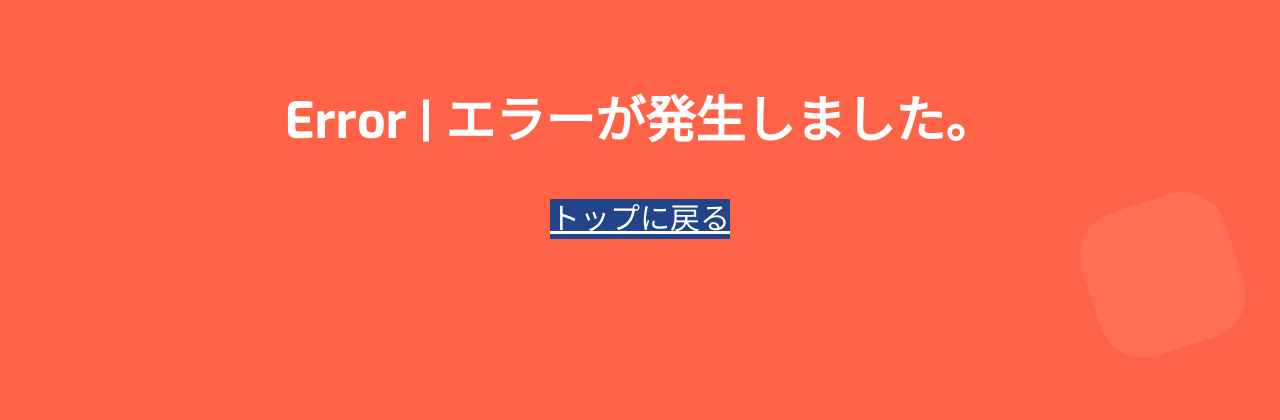
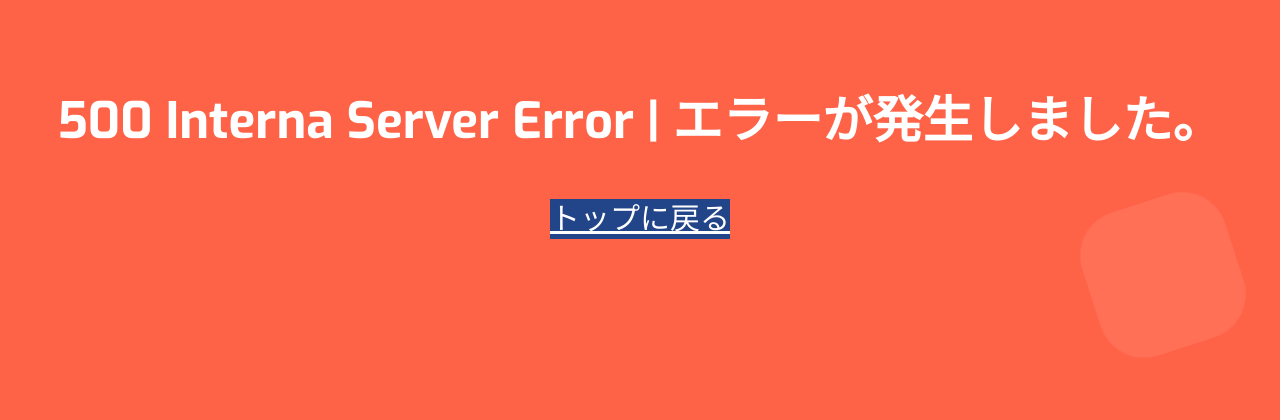
Before and after one commit to matcha1024/matcha1024-heroku, a Flask app: template templates/error.html in a window 1280 px wide. Shown: the top 420 px of the page. Run offline with Flask 2, Linux system fonts and the light colour scheme; the template is opened without the code that fills it, so the values that code supplies are empty.

Commit message:
add 500 message

```diff
--- a/templates/error.html
+++ b/templates/error.html
@@ -403,7 +403,7 @@ body{
     </head>
     <body>
     <div class="context">
-        <h1>Error | エラーが発生しました。</h1>
+        <h1>500 Interna Server Error | エラーが発生しました。</h1>
         <a href="/"><br>トップに戻る</a>
 
         </div>
```
